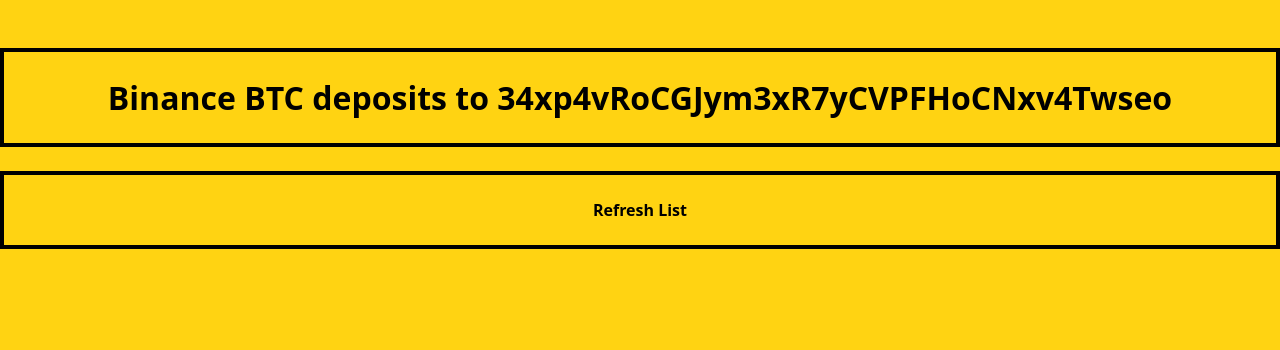
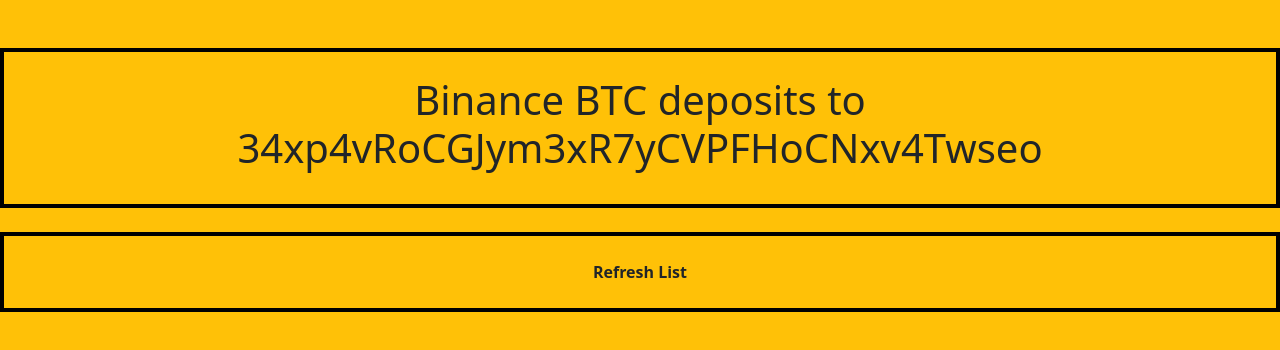
Before and after one commit to dekefake/binance_bitcoin_deposits, a React (Create React App) app: page / in a window 1280 px wide. Shown: the top 350 px of the page. Built offline with nearby package versions, Linux system fonts and the light colour scheme.

Commit message:
Add bootstrap and remove unuused code

```diff
--- a/package.json
+++ b/package.json
@@ -6,6 +6,7 @@
     "@testing-library/jest-dom": "^5.16.5",
     "@testing-library/react": "^13.4.0",
     "@testing-library/user-event": "^13.5.0",
+    "bootstrap": "^5.2.3",
     "react": "^18.2.0",
     "react-dom": "^18.2.0",
     "react-scripts": "5.0.1",
--- a/src/Button.js
+++ /dev/null
@@ -1,7 +0,0 @@
-export default function Button({ children, onSmash }){
-	return (
-		<button onClick={onSmash}>
-			{children}
-		</button>
-	);
-}
--- a/src/TransactionsList.js
+++ b/src/TransactionsList.js
@@ -1,5 +1,4 @@
 import { useState } from 'react';
-import Button from './Button';
 import Transaction from './Transaction';
 import offline_data from './offline_data';
 import './TransactionsList.css';
--- a/src/index.css
+++ b/src/index.css
@@ -5,8 +5,8 @@
 	text-align: center;
 }
 
-html {
-	background: #FFD312;
+* {
+	background: var(--bs-yellow);
 }
 
 #root {
--- a/src/index.js
+++ b/src/index.js
@@ -3,6 +3,11 @@
 import './index.css';
 import App from './App';
 import reportWebVitals from './reportWebVitals';
+
+// Bootstrap CSS
+import "bootstrap/dist/css/bootstrap.min.css";
+// Bootstrap Bundle JS
+import "bootstrap/dist/js/bootstrap.bundle.min";
 
 const root = ReactDOM.createRoot(document.getElementById('root'));
 root.render(
```
Also changed, not shown: 1 other file (tests, documents, lock files or other folders).
